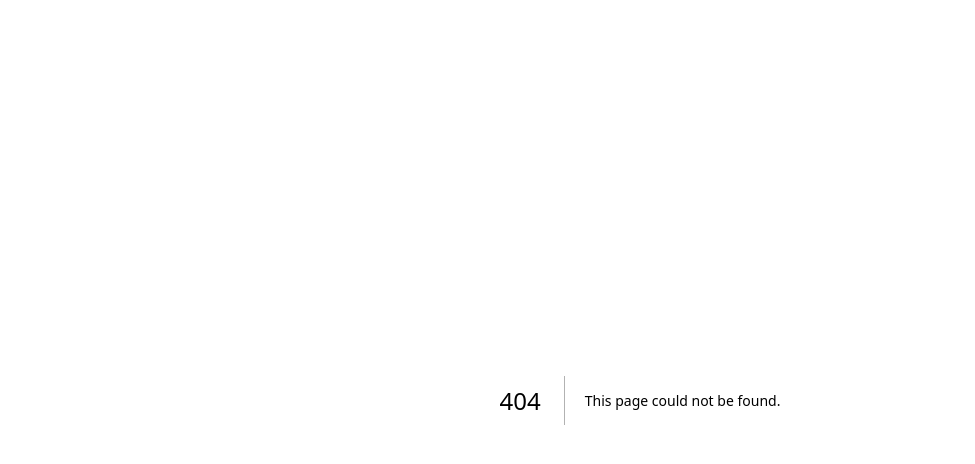
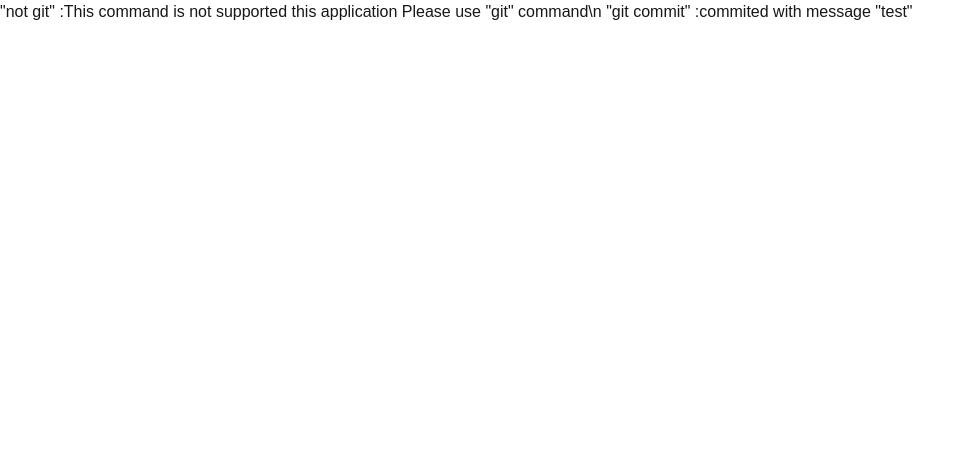
Before and after one commit to KinuGra/tosho-2509-front, a Next.js app: page /terminal in a window 1280 px wide. Before the commit this address had no page. Shown: the top 464 px of the page, without its empty margins (0-975 px from the left). Built offline with nearby package versions, Linux system fonts and the light colour scheme.

Commit message:
add: terminal command algorithm(easy)

```diff
--- /dev/null
+++ b/src/app/terminal/description.md
@@ -0,0 +1,6 @@
+このディレクトリはどこに移動してもいいです。
+シミュレーター全体を構成するための要件が現時点(2025/09/08)で不足しているためTerminalの関数を作成しています
+
+https://qiita.com/fukumone/items/73e1a9a62c5e4454263b
+
+上記参考にgit commandを作成しています
--- /dev/null
+++ b/src/app/terminal/page.tsx
@@ -0,0 +1,16 @@
+import { terminalcommand } from "./terminalcommand"
+
+export default function test(){
+  let test1 = terminalcommand("not git", "aa")
+  let test2 = terminalcommand("git commit -m \"test\"", "aa")
+  return (
+    <div>
+      "not git" :
+      {test1}\n
+      "git commit" :
+      {test2}
+    </div>
+
+  )
+
+}
--- /dev/null
+++ b/src/app/terminal/terminalcommand.tsx
@@ -0,0 +1,35 @@
+export function terminalcommand(command: string, log: string){
+  let splitedCommand = command.split(" ");
+  if(splitedCommand[0] === "git"){
+    switch(splitedCommand[1]){
+      case "add":
+        //addする処理
+        return("added")
+      case "commit":
+        let result = "commited "
+        if(splitedCommand[2] === "-m" && splitedCommand[3] !== undefined){
+          result += "with message " + splitedCommand[3]
+        } else {
+          result += "without message"
+        }
+        return(result);
+
+      case "push":
+      case "pull":
+      case "log":
+      case "status":
+      case "checkout":
+      case "diff":
+      case "reset":
+      case "branch":
+      case "clone":
+      case "merge":
+      case "remote":
+      case "fetch":
+      case "rebase":
+
+    }
+  } else {
+    return("This command is not supported this application\nPlease use \"git\" command")
+  }
+}
```
